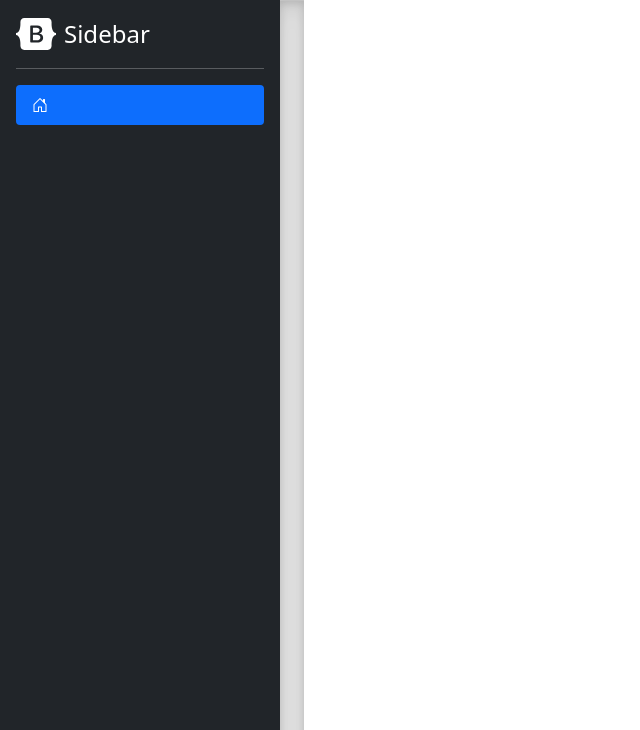
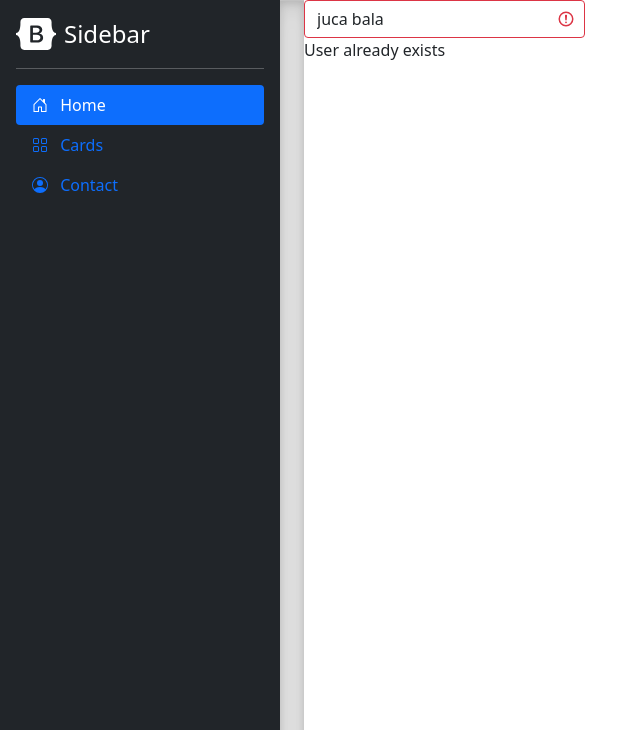
Before and after one commit to cleciobarbosa/web-components, a plain HTML site: page index.html in a window 1280 px wide. Shown: the top 730 px of the page, without its empty margins (0-640 px from the left). Drawn offline with nearby package versions, Linux system fonts and the light colour scheme.

Commit message:
Input Component

```diff
--- a/index.html
+++ b/index.html
@@ -10,12 +10,14 @@
     <link href="https://cdn.jsdelivr.net/npm/bootstrap@5.0.2/dist/css/bootstrap.min.css" rel="stylesheet"
         integrity="sha384-EVSTQN3/azprG1Anm3QDgpJLIm9Nao0Yz1ztcQTwFspd3yD65VohhpuuCOmLASjC" crossorigin="anonymous">
         <link rel="canonical" href="https://getbootstrap.com/docs/5.0/examples/sidebars/">
+    <script src="/app.js"></script>
     <script src="/js/starRater.js" defer></script>
     <script src="/js/sample.js" defer></script>
     <script src="/js/v-card.js" defer></script>
     <script src="/js/input.js" defer></script>
     <script src="/js/menu.js" defer></script>
     <script src="/js/menuItem.js" defer></script>
+    <script src="/js/customInput.js" defer></script>
     <link href="/assets/css/style.css" rel="stylesheet">
 
     <title>Web Components</title>
@@ -108,7 +110,9 @@
     <hr>
     <ul class="nav nav-pills flex-column mb-auto">
 
-        <menu-item url="/vcards/cards.html"></menu-item>
+        <menu-item url="index.html" icon="#home" active>Home</menu-item>
+        <menu-item url="/vcards/cards.html" icon="#grid">Cards</menu-item>
+        <menu-item url="/vcards/cards.html" icon="#people-circle">Contact</menu-item>
     </ul>
     <hr>
     <div class="dropdown">
@@ -125,10 +129,13 @@
       </ul>
     </div>
   </div>
+  <div class="b-example-divider"></div>
+  <div class="continer fluid">
+    <div class="row">
+    <custom-input id="username" type="text" placeholder="Username" value="juca bala" error="User already exists"></custom-input>
+    </div>
+  </div>
 
-
-
-  <div class="b-example-divider"></div>
 
 
 
--- /dev/null
+++ b/js/customInput.js
@@ -0,0 +1,33 @@
+class CustomInput extends HTMLElement {
+    constructor() {
+        super();
+
+        const type = this.getAttribute("type") || "text";
+        const placeholder = this.getAttribute("placeholder") || "";
+        this.innerHTML = `
+
+            <input type="${type}" class="form-control" placeholder="${placeholder}" />
+            <p class="error-message">
+            </p>
+        `;
+
+        this.value = this.getAttribute("value") || "";
+        this.error = this.getAttribute("error") || "";
+    }
+
+    set error(val){
+        const errorMessage = typeof val === "string" ? val.trim() : null;
+        this.querySelector("input").classList.toggle("is-invalid", Boolean(errorMessage));
+        this.querySelector(".error-message").textContent = errorMessage;
+    }
+
+    get value(){
+        return this.querySelector("input").value;
+    }
+
+    set value(val){
+        this.querySelector("input").value = val;
+    }
+}
+
+customElements.define("custom-input", CustomInput);
--- a/js/menuItem.js
+++ b/js/menuItem.js
@@ -2,15 +2,21 @@ class MenuItem extends HTMLElement {
     constructor() {
         super();
 
-        this.url="";
+        this.url = "";
+        this.label = "";
+        this.active = false;
+        this.icon = "";
+
     }
 
     connectedCallback() {
         this.url = this.getAttribute("url");
+        this.active = this.hasAttribute("active");
+        this.icon = this.getAttribute("icon");
         this.innerHTML = `
         <li class="nav-item">
-            <a href="${this.url}" class="nav-link active" aria-current="page">
-            <svg class="bi me-2" width="16" height="16"><use xlink:href="#home"/></svg>
+            <a href="${this.url}" class="nav-link ${this.active ? "active" : ""}" aria-current="page">
+            <svg class="bi me-2" width="16" height="16"><use xlink:href="${this.icon}"/></svg>
            ${this.innerText}
             </a>
         </li>`;
```
